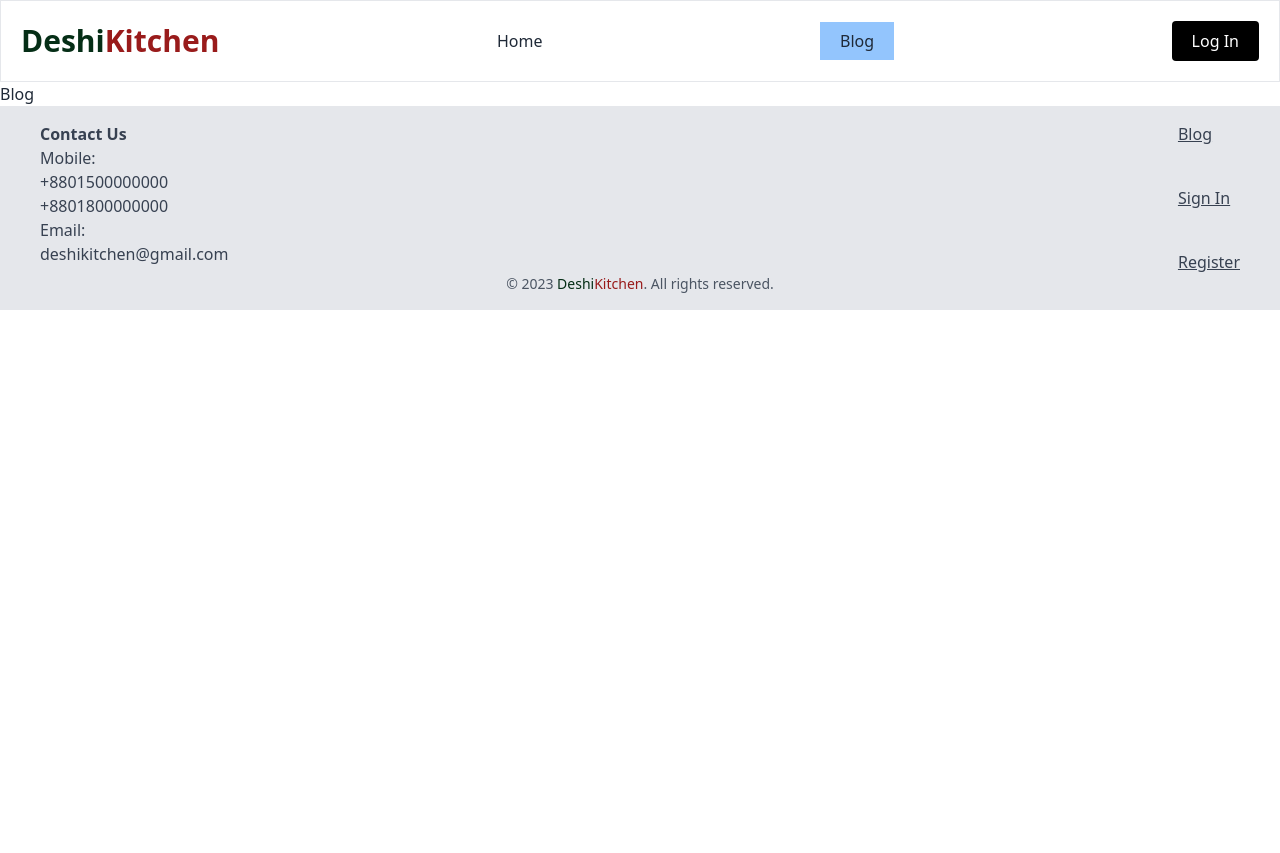
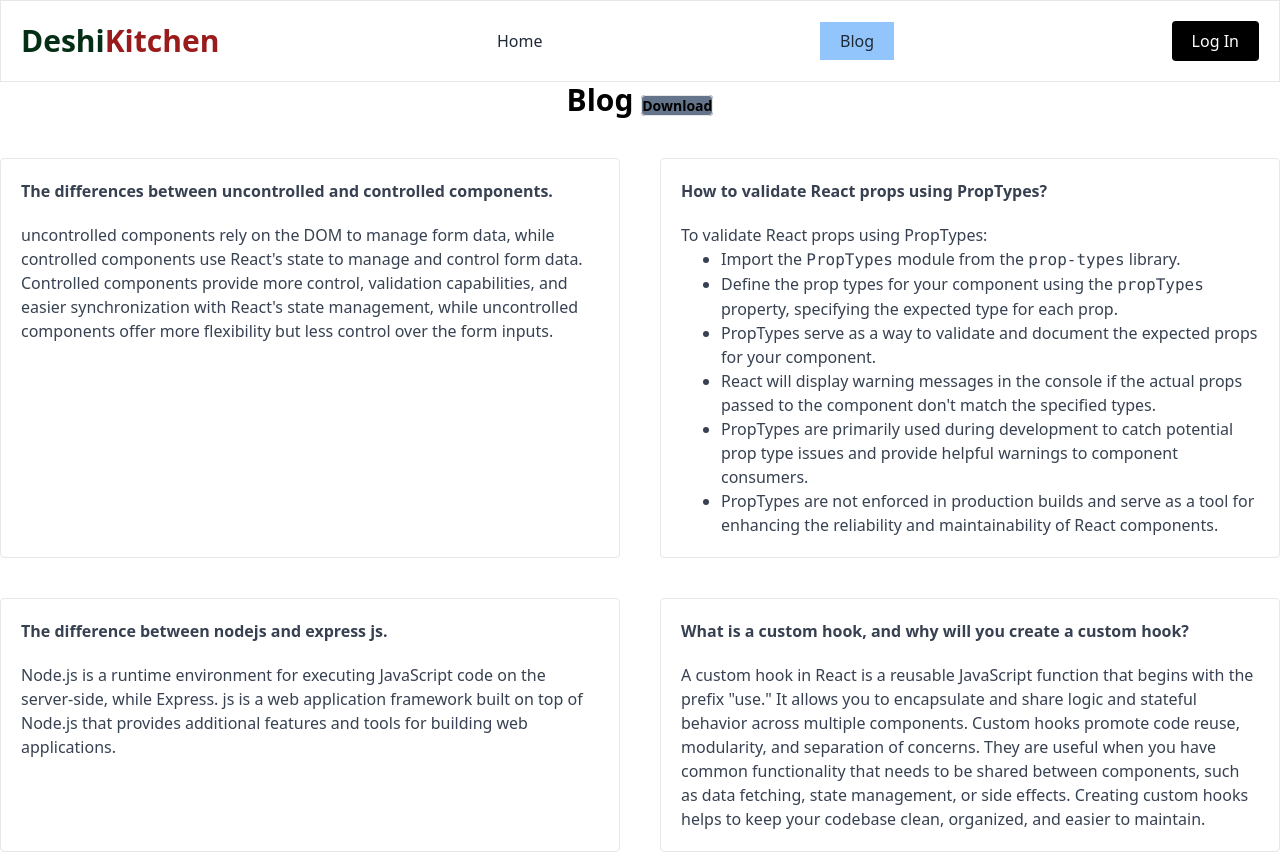
Before and after one commit to Aniqa4/deshi_kitchen, a React (Vite) app: page /blog in a window 1280 px wide. Shown: the top 853 px of the page. Before the commit the page ends 800 px from the top, so only its background shows below. Built offline with nearby package versions, Linux system fonts and the light colour scheme; no server answers.

Commit message:
added pdf download button

```diff
--- a/package.json
+++ b/package.json
@@ -12,6 +12,8 @@
   "dependencies": {
     "daisyui": "^2.51.6",
     "firebase": "^9.21.0",
+    "html2canvas": "^1.4.1",
+    "jspdf": "^2.5.1",
     "localforage": "^1.10.0",
     "match-sorter": "^6.3.1",
     "react": "^18.2.0",
--- a/src/Components/Blog.jsx
+++ b/src/Components/Blog.jsx
@@ -1,8 +1,66 @@
-import React from 'react'
+import React, { useRef } from 'react';
+import jsPDF from 'jspdf';
 
 function Blog() {
+  const componentRef = useRef(null);
+
+  const generatePDF = () => {
+    const pdf = new jsPDF('p', 'mm', 'a4');
+    pdf.html(componentRef.current, {
+      callback: () => {
+        pdf.save('blog.pdf');
+      }
+    });
+  };
   return (
-    <div>Blog</div>
+    <div>
+      <h1 className='text-center text-3xl font-semibold text-black'>
+        Blog{' '}
+        <span className='text-sm border bg-slate-500 rounded'>
+          <button onClick={generatePDF}>Download</button>
+        </span>
+      </h1>
+      <div className='text-gray-700 grid grid-cols-2 gap-10 py-10' ref={componentRef}>
+        <div className='border rounded p-5'>
+          <h1 className='font-semibold pb-5'>The differences between uncontrolled and controlled components.</h1>
+          <p> uncontrolled components rely on the DOM to manage form data,
+            while controlled components use React's state to manage and control form data. Controlled components provide more control,
+            validation capabilities, and easier synchronization with React's state management,
+            while uncontrolled components offer more flexibility but less control over the form inputs.
+          </p>
+        </div>
+        <div className=' border rounded p-5'>
+          <h1 className=' font-semibold pb-5'>How to validate React props using PropTypes?</h1>
+          <div>
+            <p>
+              To validate React props using PropTypes:
+            </p>
+            <ol className='ms-10' style={{listStyle:"disc"}}>
+              <li>Import the <code>PropTypes</code> module from the <code>prop-types</code> library.</li>
+              <li>Define the prop types for your component using the <code>propTypes</code> property, specifying the expected type for each prop.</li>
+              <li>PropTypes serve as a way to validate and document the expected props for your component.</li>
+              <li>React will display warning messages in the console if the actual props passed to the component don't match the specified types.</li>
+              <li>PropTypes are primarily used during development to catch potential prop type issues and provide helpful warnings to component consumers.</li>
+              <li>PropTypes are not enforced in production builds and serve as a tool for enhancing the reliability and maintainability of React components.</li>
+            </ol>
+          </div>
+        </div>
+        <div className=' border rounded p-5'>
+          <h1 className=' font-semibold pb-5'>The difference between nodejs and express js.</h1>
+          <p>Node.js is a runtime environment for executing JavaScript code on the server-side, while Express.
+            js is a web application framework built on top of Node.js that provides additional features and tools for building web applications.</p>
+        </div>
+        <div className=' border rounded p-5'>
+          <h1 className=' font-semibold pb-5'>What is a custom hook, and why will you create a custom hook?</h1>
+          <p>A custom hook in React is a reusable JavaScript function that begins with the prefix "use."
+             It allows you to encapsulate and share logic and stateful behavior across multiple components.
+             Custom hooks promote code reuse, modularity, and separation of concerns.
+             They are useful when you have common functionality that needs to be shared between components, such as data fetching,
+             state management, or side effects.
+            Creating custom hooks helps to keep your codebase clean, organized, and easier to maintain.</p>
+        </div>
+      </div>
+    </div>
   )
 }
 
```
Also changed, not shown: 2 other files (tests, documents, lock files or other folders).
